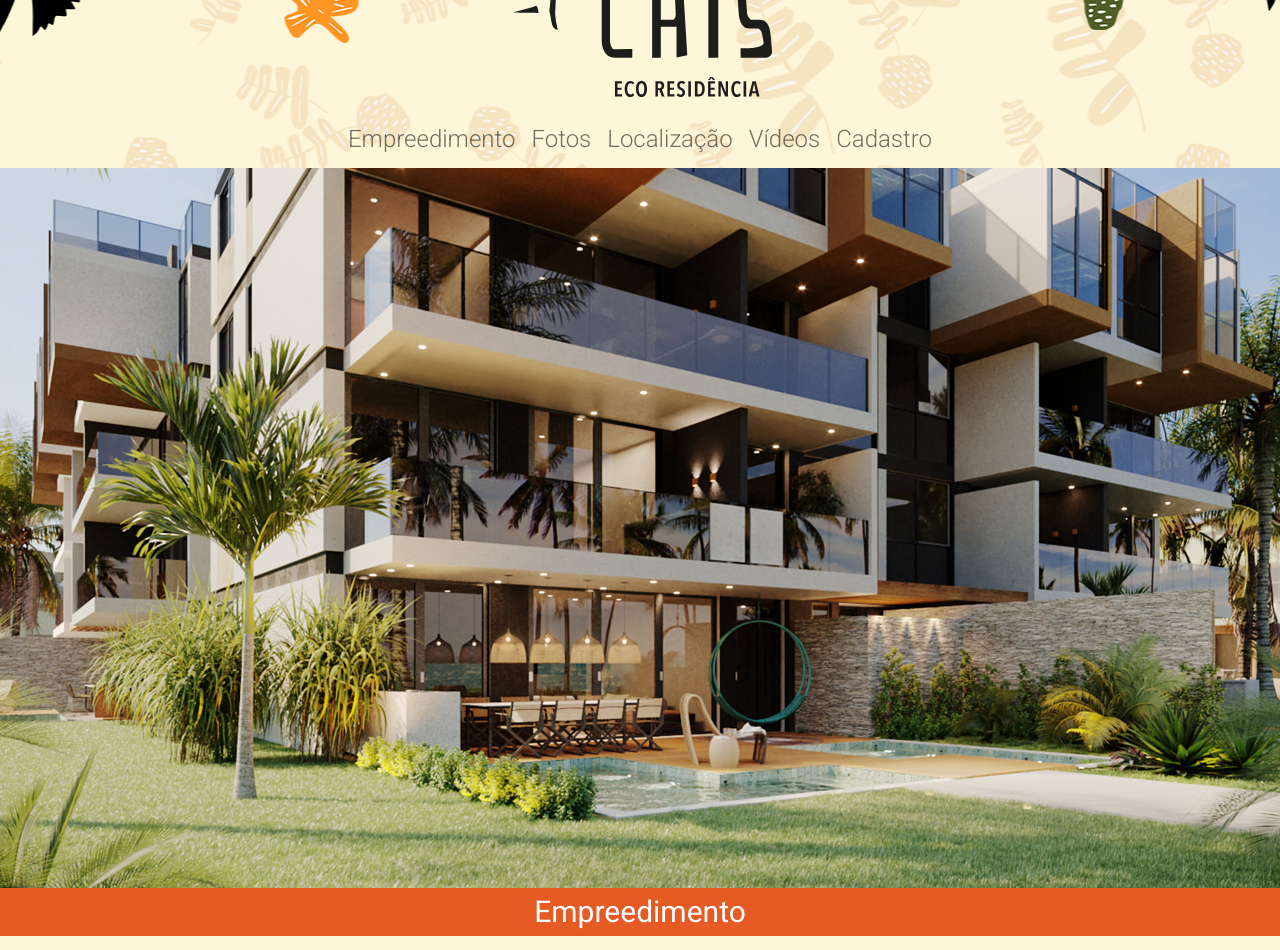
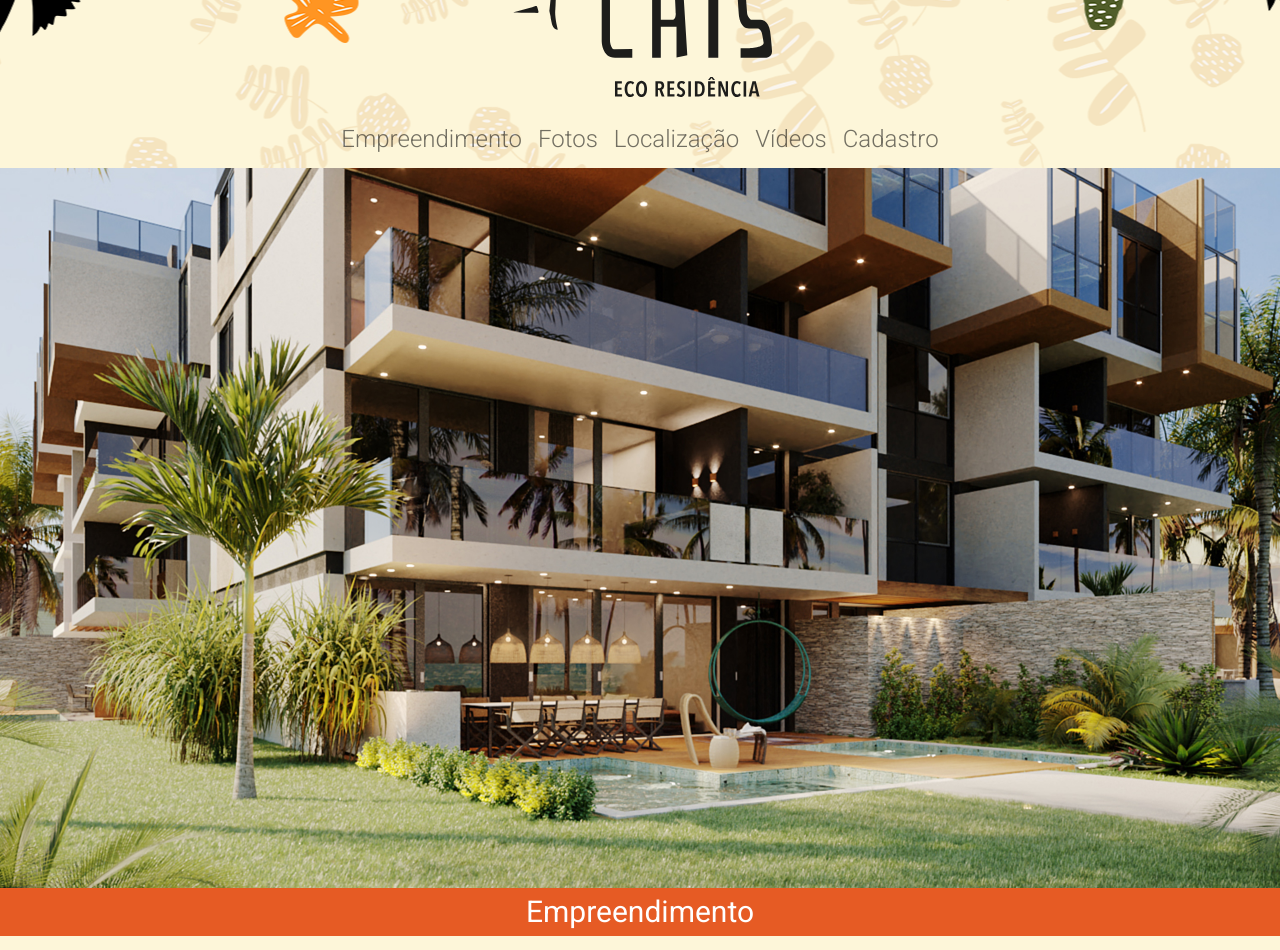
Before and after one commit to cafeinadesign/centraldevendascais, an Angular app: page / in a window 1280 px wide. Shown: the part 160-1110 px from the top of the page. Built offline with nearby package versions, Linux system fonts and the light colour scheme.

Commit message:
empreendimento

```diff
--- a/src/app/app.component.html
+++ b/src/app/app.component.html
@@ -8,7 +8,7 @@
       <div class="collapse navbar-collapse " id="navbarNav">
         <ul class="navbar-nav ms-auto me-auto" style="font-size: 24px;font-weight: 300;">
           <li class="nav-item">
-            <a id="navEmpreedimento" class="nav-link" href="#empreedimento">Empreedimento</a>
+            <a id="navEmpreendimento" class="nav-link" href="#empreendimento">Empreendimento</a>
           </li>
           <li class="nav-item">
             <a id="navFotos" class="nav-link" href="#fotos">Fotos</a>
@@ -27,8 +27,8 @@
     </nav>
   </div>
   <img src="../assets/cais-eco-residencia.jpg" alt="Cais Eco Residência" width="100%">
-  <div id="empreedimento">
-    <h1 style="color: #fff;background-color: #e65b24;" class="text-center pt-2 pb-2">Empreedimento</h1>
+  <div id="empreendimento">
+    <h1 style="color: #fff;background-color: #e65b24;" class="text-center pt-2 pb-2">Empreendimento</h1>
     <div class="container">
       <div class="row pb-3">
         <div class="col-md-4"><img src="../assets/empreendimento.jpeg" alt="Cais Eco Residência" class="img-fluid"></div>
--- a/src/app/app.component.scss
+++ b/src/app/app.component.scss
@@ -20,7 +20,7 @@
 .navbar-light .navbar-nav .nav-link {
   border-bottom: 3px solid transparent;
 }
-a#navEmpreedimento:focus, a#navEmpreedimento:hover {
+a#navEmpreendimento:focus, a#navEmpreendimento:hover {
   border-color: #e65b24;
 }
 a#navFotos:focus, a#navFotos:hover {
```
